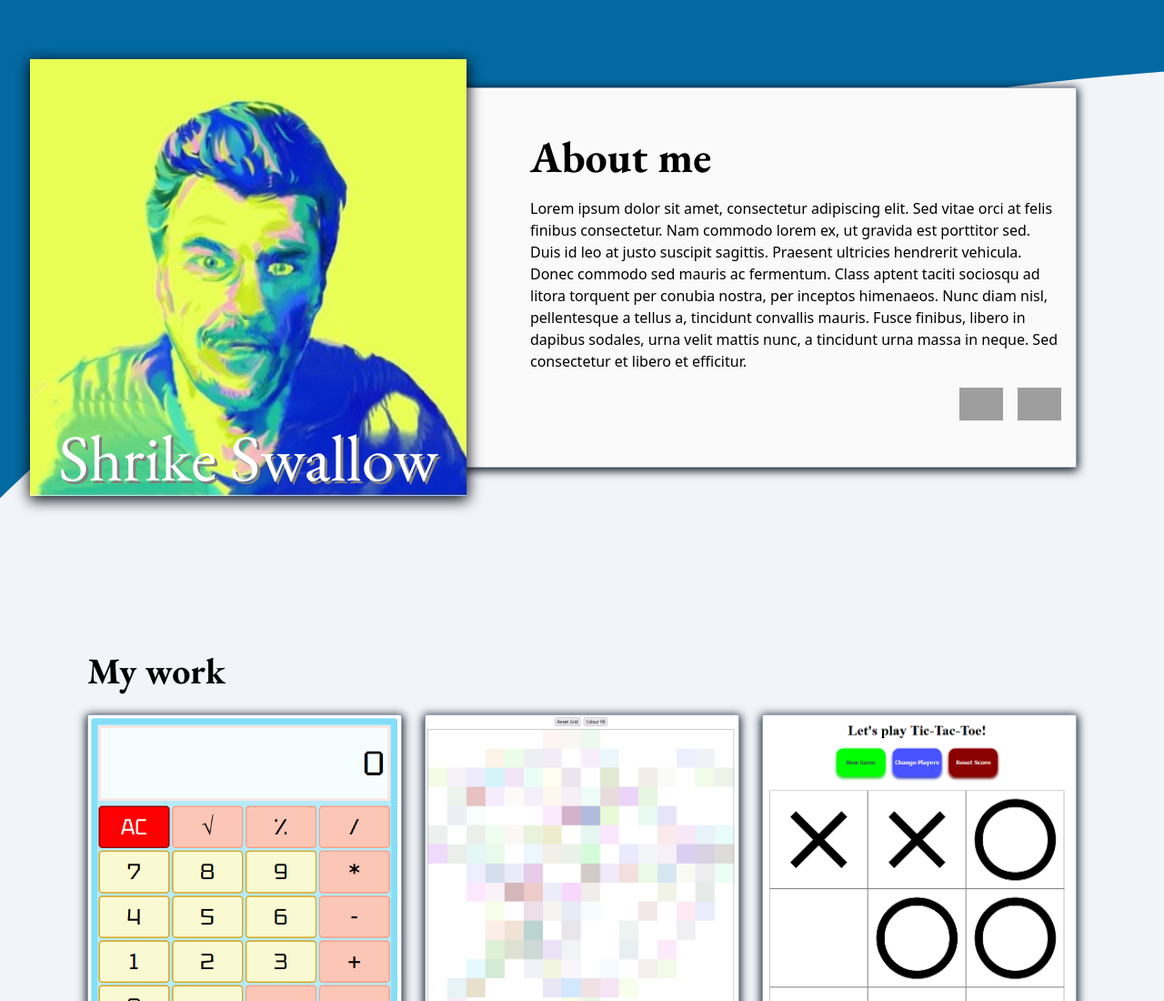
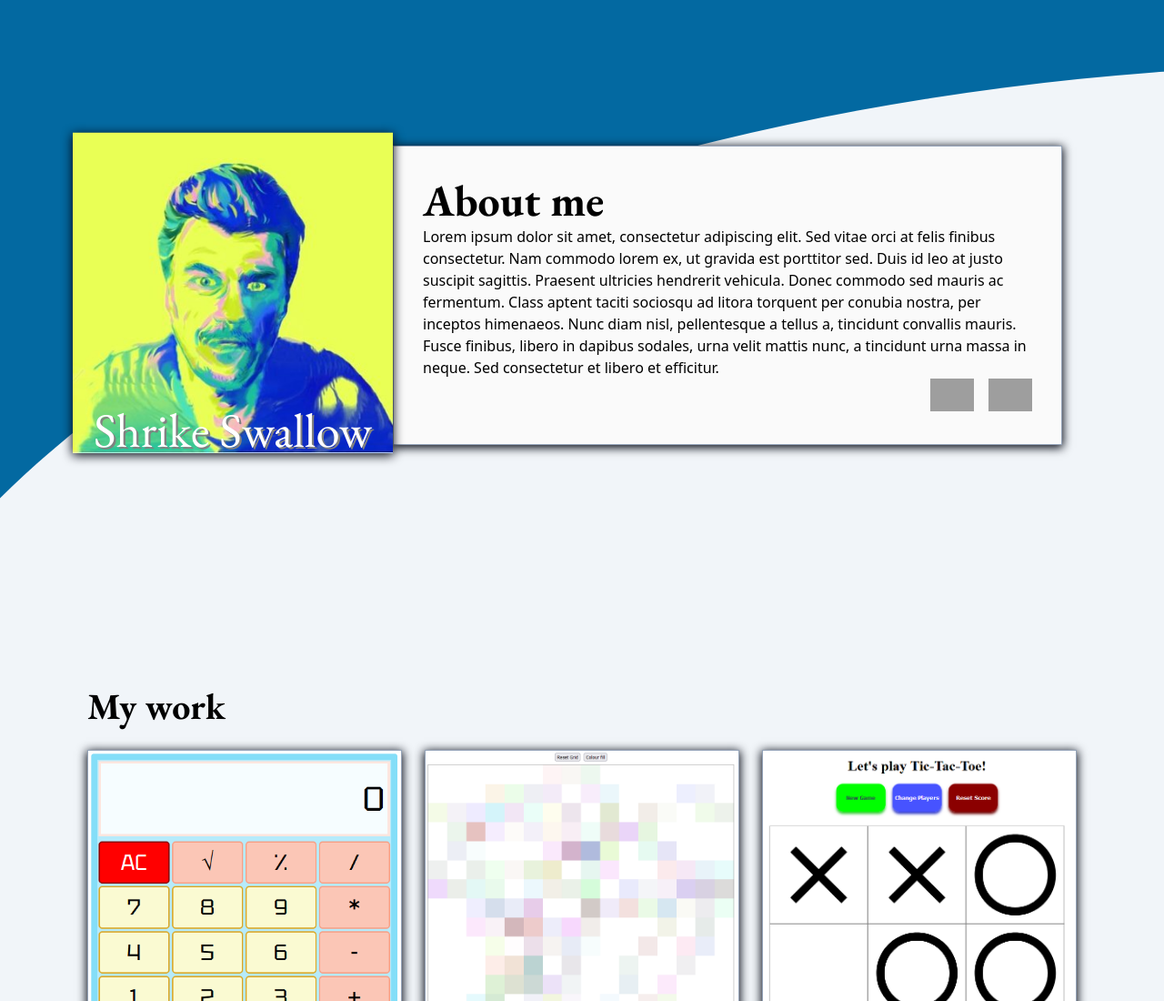
Before and after one commit to ShrikeSwallow/homepage, a website built with webpack: page src/template.html in a window 1280 px wide. Shown: the top 1100 px of the page at 91% size. Built offline with nearby package versions, Linux system fonts and the light colour scheme; grey boxes are pictures that could not be loaded.

Commit message:
Adjust style for desktop screens

```diff
--- a/src/styles.css
+++ b/src/styles.css
@@ -245,15 +245,18 @@ footer picture img {
     display: flex;
     flex-direction: row;
     align-items: stretch;
-    padding: 48px 16px;
-    gap: 150px;
+    border: none;
+    background-color: transparent;
+    box-shadow: none;
   }
 
   header figure {
     transform: initial;
-    transform: scale(1.5);
     display: grid;
     grid-template-areas: "image" "caption";
+    isolation: isolate;
+    transform-origin: right;
+    transform: scale(1.1);
   }
 
   header figure img {
@@ -269,6 +272,10 @@ footer picture img {
   }
 
   header article {
+    padding: 32px;
+    border: 1px solid #94a3b8;
+    background-color: #fafafa;
+    box-shadow: 0px 2px 10px 1px #030712;
     display: flex;
     justify-content: space-between;
   }
```
